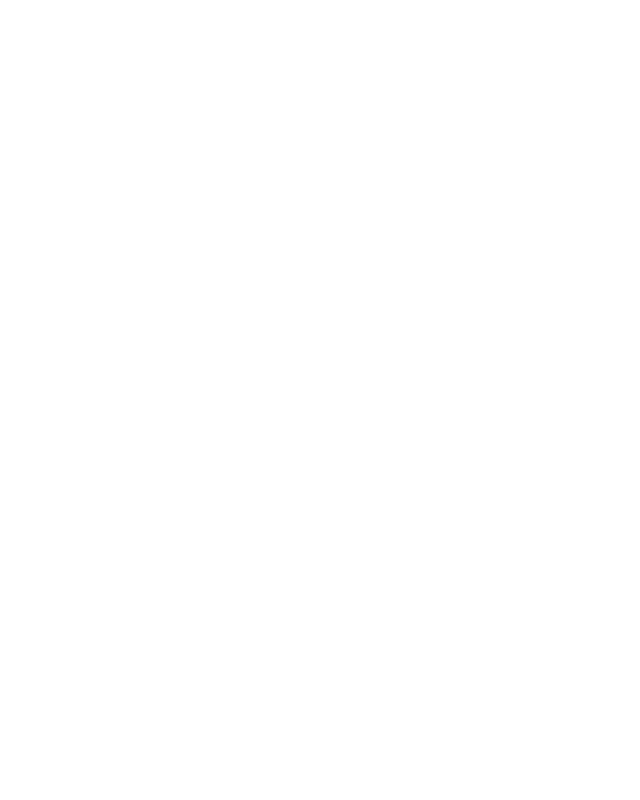
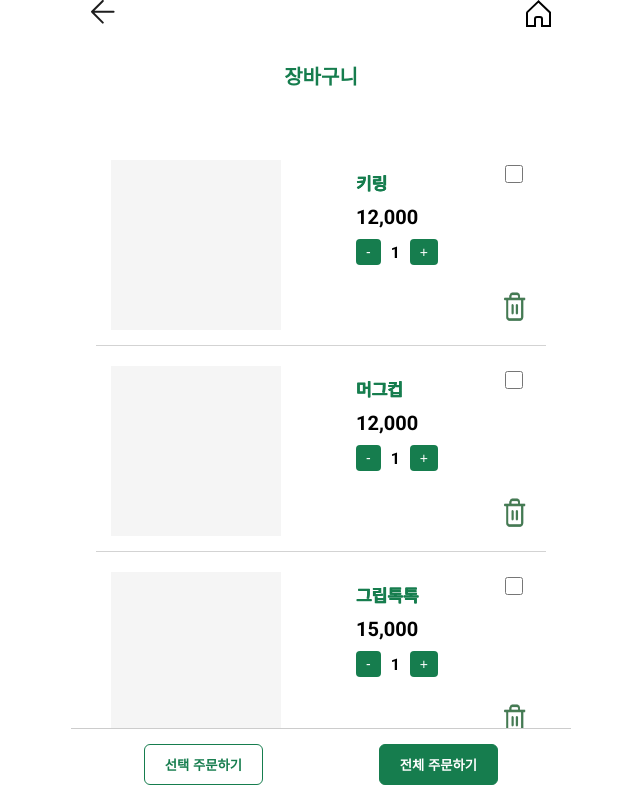
Before and after one commit to his0si/md-site, a React (Vite) app in the folder frontend/: page /cart in a window 1280 px wide. Shown: the whole page, without its empty margins (319-959 px from the left). Built offline with nearby package versions, Linux system fonts and the light colour scheme.

Commit message:
feature(#38):cart 화면1차

```diff
--- a/frontend/src/App.jsx
+++ b/frontend/src/App.jsx
@@ -49,6 +49,7 @@
         <Route path="/MyPage" element={<MyPage />} />
         <Route path="/MyPage/list" element={<MyPage_list />} />
         <Route path="/MyPage/info" element={<MyPage_info />} />
+        {/* <Route path="/MyPage/order" element={<MyOrderPage />} /> */}
         <Route path="/" element={<Home />} />
         <Route path="/login" element={<Login />} />
         <Route path="/student-number" element={<StudentNumber />} />
--- /dev/null
+++ b/frontend/src/pages/cart/CartCard.jsx
@@ -0,0 +1,120 @@
+import styled from "styled-components";
+import React from "react";
+import bin from "../../assets/bin.png";
+
+const Card = styled.div`
+  border: none;
+  padding: 15px;
+  margin: 5px auto;
+  width: 90%;
+  background: rgb(255, 255, 255);
+  // align-items: center;
+  display: flex;
+
+  gap: 15px;
+  border-bottom: 1px solid rgb(211, 211, 211);
+`;
+
+const ItemImage = styled.div`
+  width: 170px;
+  height: 170px;
+  background: rgb(245, 245, 245);
+  //border-radius: 5px;
+`;
+
+const ItemInfo = styled.div`
+  display: flex;
+  flex-direction: column;
+  margin-left: 60px;
+  //justify-content: center;
+  margin-top: 10px;
+  gap: 10px;
+`;
+
+const ItemName = styled.div`
+  color: #167d4e;
+  font-size: 17px;
+
+  font-weight: bold;
+  text-shadow: 0.3px 0 currentColor, -0.3px 0 currentColor;
+`;
+
+const ItemPrice = styled.div`
+  font-size: 20px;
+  color: black;
+
+  font-weight: bold;
+`;
+
+//구분
+
+const Counter = styled.div`
+  display: flex;
+  align-items: center;
+  gap: 10px;
+
+  button {
+    background-color: #167d4e;
+    color: white;
+    border: none;
+    padding: 5px 10px;
+    font-size: 14px;
+    border-radius: 4px;
+    cursor: pointer;
+  }
+
+  span {
+    font-weight: bold;
+    font-size: 16px;
+  }
+`;
+
+const SideArea = styled.div`
+  display: flex;
+  flex-direction: column;
+  align-items: center;
+  justify-content: space-between;
+  margin-left: auto;
+  padding: 5px 0;
+
+  input[type="checkbox"] {
+    width: 18px;
+    height: 18px;
+    accent-color: #167d4e; // 체크 색상 변경
+    cursor: pointer;
+  }
+`;
+
+const DeleteIcon = styled.img`
+  width: 35px;
+  height: 35px;
+  cursor: pointer;
+  transition: opacity 0.2s;
+
+  &:hover {
+    opacity: 0.7;
+  }
+`;
+
+const CartCard = ({ item }) => {
+  return (
+    <Card>
+      <ItemImage></ItemImage>
+      <ItemInfo>
+        <ItemName>{item.name}</ItemName>
+        <ItemPrice>{item.price}</ItemPrice>
+        <Counter>
+          <button>-</button>
+          <span>{item.quantity}</span>
+          <button>+</button>
+        </Counter>
+      </ItemInfo>
+      <SideArea>
+        <input type="checkbox" />
+        <DeleteIcon src={bin} alt="삭제" />
+      </SideArea>
+    </Card>
+  );
+};
+
+export default CartCard;
--- /dev/null
+++ b/frontend/src/pages/cart/CartList.jsx
@@ -0,0 +1,31 @@
+import CartCard from "./CartCard";
+import { useState, useEffect } from "react";
+
+const CartList = () => {
+  const [cartList, setCartList] = useState([]);
+
+  useEffect(() => {
+    const tempCart = [
+      { id: 1, name: "키링", price: "12,000", image: "", quantity: 1 },
+      { id: 2, name: "머그컵", price: "12,000", image: "", quantity: 1 },
+      { id: 3, name: "그립톡톡", price: "15,000", image: "", quantity: 1 },
+      { id: 4, name: "키링", price: "12,000", image: "", quantity: 1 },
+      { id: 5, name: "키링", price: "12,000", image: "", quantity: 1 },
+      { id: 6, name: "키링", price: "12,000", image: "", quantity: 1 },
+      { id: 7, name: "키링", price: "12,000", image: "", quantity: 1 },
+      { id: 8, name: "키링", price: "12,000", image: "", quantity: 1 },
+    ];
+
+    setCartList(tempCart);
+  }, []);
+
+  return (
+    <div>
+      {cartList.map((item) => (
+        <CartCard key={item.id} item={item} />
+      ))}
+    </div>
+  );
+};
+
+export default CartList;
--- a/frontend/src/pages/cart/cart.jsx
+++ b/frontend/src/pages/cart/cart.jsx
@@ -1,9 +1,78 @@
-const Cart=()=>{
-    return(
-        <>
+import React from "react";
+import NavBar2 from "../../components/NavBar2";
+import styled from "styled-components";
+import CartList from "./CartList";
 
-        </>
-    )
-}
+const Container = styled.div`
+  height: 100vh;
+  width: 100%;
+  max-width: 500px;
+  background: rgb(255, 255, 255);
+  display: flex;
+  flex-direction: column;
+  //align-items: center;
+  justify-content: center;
+  margin: auto;
+`;
+
+const Title = styled.h2`
+  font-size: 20px;
+  text-align: center;
+  font-weight: 800;
+  color: #167d4e;
+  margin-botton: 30px;
+  margin-top: 30px;
+`;
+
+const ScrollArea = styled.div`
+  flex: 1;
+  overflow-y: auto; /* ✅ 내부 컨텐츠만 스크롤 가능하게 설정 */
+  padding: 50px 0 20px 0;
+
+  /* 스크롤바 숨기기: 크로스 브라우징 처리 */
+  -ms-overflow-style: none; /* IE, Edge 브라우저 전용 제어 */
+  scrollbar-width: none; /* Firefox 브라우저 전용용 */
+
+  &::-webkit-scrollbar {
+    display: none; /* Chrome, Safari, Opera 브라우저 전용 */
+  }
+`;
+
+const BottomBar = styled.div`
+  display: flex;
+  justify-content: space-around;
+  padding: 15px;
+  border-top: 1px solid #ccc;
+  position: sticky; // 또는 fixed
+  bottom: 0;
+  background: white;
+`;
+
+const Button = styled.button`
+  padding: 10px 20px;
+  border: 1px solid #167d4e;
+  background: ${(props) => (props.primary ? "#167d4e" : "white")};
+  color: ${(props) => (props.primary ? "white" : "#167d4e")};
+  font-weight: bold;
+  border-radius: 6px;
+  cursor: pointer;
+`;
+const Cart = () => {
+  return (
+    <>
+      <Container>
+        <NavBar2 />
+        <Title>장바구니</Title>
+        <ScrollArea>
+          <CartList />
+        </ScrollArea>
+        <BottomBar>
+          <Button>선택 주문하기</Button>
+          <Button primary>전체 주문하기</Button>
+        </BottomBar>
+      </Container>
+    </>
+  );
+};
 
 export default Cart;
```
Also changed, not shown: frontend/src/assets/bin.png (added).
